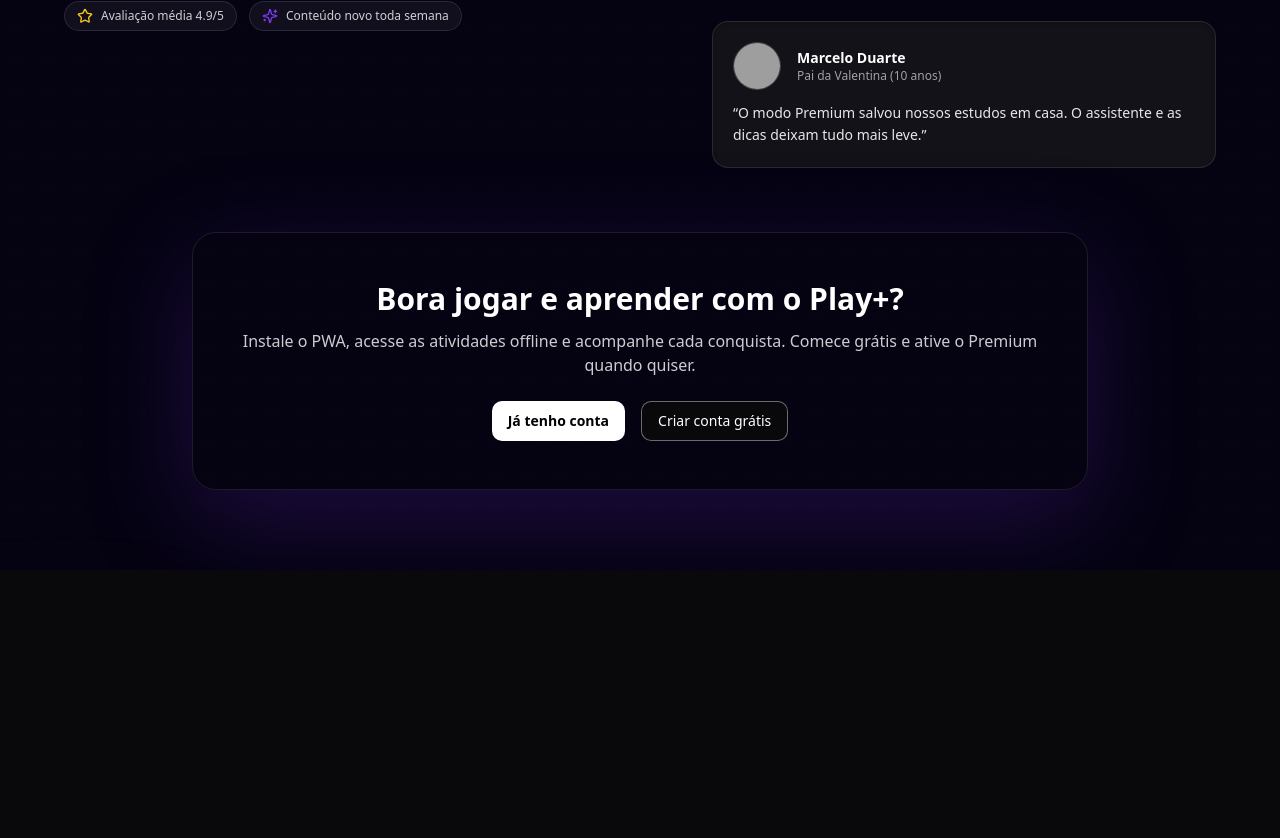
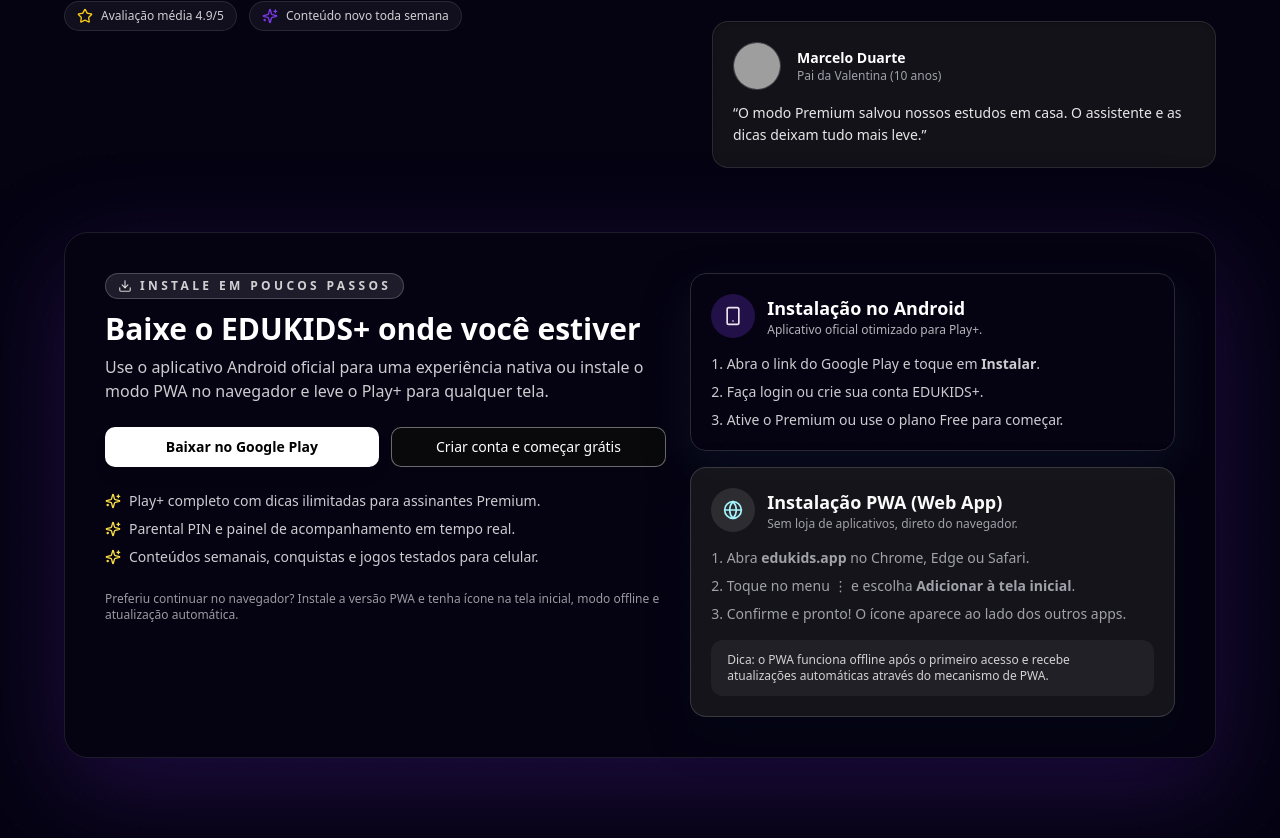
Before and after one commit to statuusai-byte/edukids.pro, a React (Vite) app: page / in a window 1280 px wide. Shown: the part 1335-2173 px from the top of the page. Before the commit the page ends 1905 px from the top, so only its background shows below. Built offline with nearby package versions, Linux system fonts and the light colour scheme; no server answers; grey boxes are pictures that could not be loaded.

Commit message:
[dyad] wrote 1 file(s)

```diff
--- a/src/pages/Home.tsx
+++ b/src/pages/Home.tsx
@@ -13,6 +13,9 @@ import {
   Star,
   Gamepad2,
   GraduationCap,
+  Download,
+  Smartphone,
+  Globe,
 } from "lucide-react";
 
 const SKIP_REDIRECT_KEY = "edukids_skip_auto_redirect";
@@ -289,33 +292,110 @@ const Home = () => {
         </div>
       </section>
 
-      {/* CTA */}
+      {/* CTA + instalação */}
       <section className="px-5 pb-20 sm:px-10">
         <motion.div
-          className="mx-auto max-w-4xl rounded-3xl border border-white/10 bg-gradient-to-br from-primary/18 via-indigo-500/18 to-emerald-400/12 p-8 text-center shadow-[0_30px_100px_rgba(76,29,149,0.35)] backdrop-blur-2xl sm:p-12"
+          className="mx-auto grid max-w-6xl gap-6 rounded-3xl border border-white/10 bg-gradient-to-br from-primary/18 via-indigo-500/18 to-emerald-400/12 p-8 shadow-[0_30px_100px_rgba(76,29,149,0.35)] backdrop-blur-2xl sm:p-10 lg:grid-cols-[1.1fr,0.95fr]"
           initial={{ opacity: 0, y: 18 }}
           whileInView={{ opacity: 1, y: 0 }}
           viewport={{ once: true }}
           transition={{ duration: 0.5, ease: "easeOut" }}
         >
-          <h3 className="text-2xl font-extrabold text-white sm:text-3xl">
-            Bora jogar e aprender com o Play+?
+          <div className="flex flex-col gap-6">
+            <div>
+              <span className="inline-flex items-center gap-2 rounded-full border border-white/20 bg-white/10 px-3 py-1 text-[10px] font-semibold uppercase tracking-[0.28em] text-white/80 sm:text-xs">
+                <Download className="h-3.5 w-3.5" />
+                Instale em poucos passos
+              </span>
+              <h3 className="mt-3 text-2xl font-extrabold text-white sm:text-3xl">
+                Baixe o EDUKIDS+ onde você estiver
               </h3>
-          <p className="mt-3 text-sm text-white/80 sm:text-base">
-            Instale o PWA, acesse as atividades offline e acompanhe cada conquista. Comece grátis e
-            ative o Premium quando quiser.
+              <p className="mt-2 max-w-xl text-sm text-white/80 sm:text-base">
+                Use o aplicativo Android oficial para uma experiência nativa ou instale o modo PWA no navegador e leve o Play+ para qualquer tela.
               </p>
-          <div className="mt-6 flex flex-col gap-2 sm:flex-row sm:justify-center sm:gap-4">
-            <Button onClick={() => openFor("entrar")} className="bg-white text-black font-semibold">
-              Já tenho conta
+            </div>
+
+            <div className="flex flex-col gap-3 sm:flex-row sm:items-center">
+              <Button
+                asChild
+                className="flex-1 bg-white text-black font-semibold shadow-lg hover:bg-white/90"
+              >
+                <a
+                  href="https://play.google.com/store/apps/details?id=app.vercel.edukidsspro.twa"
+                  target="_blank"
+                  rel="noopener noreferrer"
+                >
+                  Baixar no Google Play
+                </a>
               </Button>
               <Button
+                variant="outline"
+                className="flex-1 border-white/40 text-white hover:bg-white/10"
                 onClick={() => openFor("cadastrar")}
-              variant="outline"
-              className="border-white/40 text-white hover:bg-white/10"
               >
-              Criar conta grátis
+                Criar conta e começar grátis
               </Button>
+            </div>
+
+            <ul className="space-y-2 text-sm text-white/80">
+              <li className="flex items-center gap-2">
+                <Sparkles className="h-4 w-4 text-yellow-300" />
+                Play+ completo com dicas ilimitadas para assinantes Premium.
+              </li>
+              <li className="flex items-center gap-2">
+                <Sparkles className="h-4 w-4 text-yellow-300" />
+                Parental PIN e painel de acompanhamento em tempo real.
+              </li>
+              <li className="flex items-center gap-2">
+                <Sparkles className="h-4 w-4 text-yellow-300" />
+                Conteúdos semanais, conquistas e jogos testados para celular.
+              </li>
+            </ul>
+
+            <p className="text-xs text-white/60">
+              Preferiu continuar no navegador? Instale a versão PWA e tenha ícone na tela inicial, modo offline e atualização automática.
+            </p>
+          </div>
+
+          <div className="space-y-4">
+            <div className="rounded-2xl border border-white/15 bg-white/8 p-5 text-white/90 shadow-[0_20px_40px_rgba(15,23,42,0.55)]">
+              <div className="flex items-center gap-3">
+                <div className="rounded-full bg-primary/25 p-3">
+                  <Smartphone className="h-5 w-5 text-primary-light" />
+                </div>
+                <div>
+                  <h4 className="text-lg font-semibold text-white">Instalação no Android</h4>
+                  <p className="text-xs text-white/70">Aplicativo oficial otimizado para Play+.</p>
+                </div>
+              </div>
+              <ol className="mt-4 space-y-2 text-sm text-white/80">
+                <li>1. Abra o link do Google Play e toque em <strong>Instalar</strong>.</li>
+                <li>2. Faça login ou crie sua conta EDUKIDS+.</li>
+                <li>3. Ative o Premium ou use o plano Free para começar.</li>
+              </ol>
+            </div>
+
+            <div className="rounded-2xl border border-white/15 bg-secondary/70 p-5 text-foreground shadow-[0_20px_40px_rgba(2,6,23,0.45)]">
+              <div className="flex items-center gap-3">
+                <div className="rounded-full bg-white/10 p-3">
+                  <Globe className="h-5 w-5 text-cyan-200" />
+                </div>
+                <div>
+                  <h4 className="text-lg font-semibold">Instalação PWA (Web App)</h4>
+                  <p className="text-xs text-muted-foreground">
+                    Sem loja de aplicativos, direto do navegador.
+                  </p>
+                </div>
+              </div>
+              <ol className="mt-4 space-y-2 text-sm text-muted-foreground">
+                <li>1. Abra <strong>edukids.app</strong> no Chrome, Edge ou Safari.</li>
+                <li>2. Toque no menu ⋮ e escolha <strong>Adicionar à tela inicial</strong>.</li>
+                <li>3. Confirme e pronto! O ícone aparece ao lado dos outros apps.</li>
+              </ol>
+              <div className="mt-4 rounded-xl bg-white/5 px-4 py-3 text-xs text-white/80">
+                Dica: o PWA funciona offline após o primeiro acesso e recebe atualizações automáticas através do mecanismo de PWA.
+              </div>
+            </div>
           </div>
         </motion.div>
       </section>
```
Lines whose indentation alone changed are shown as unchanged.
